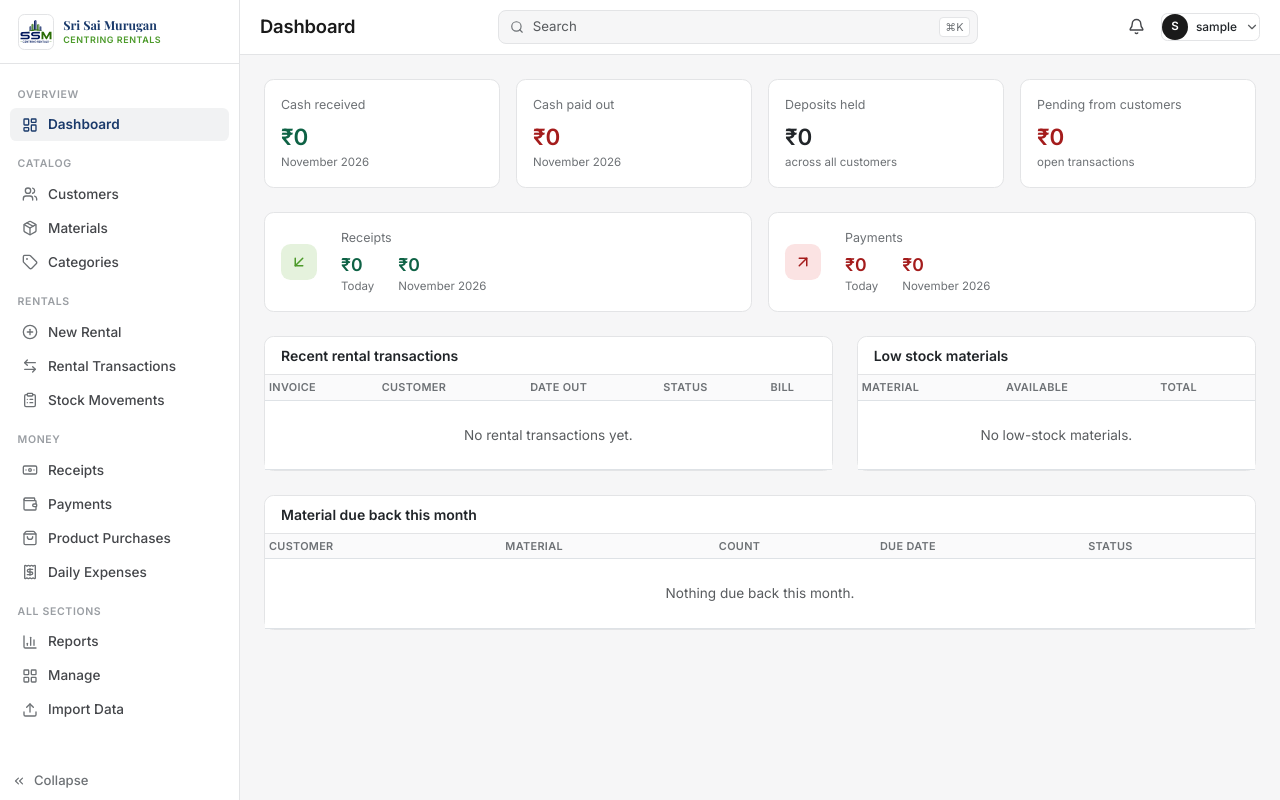
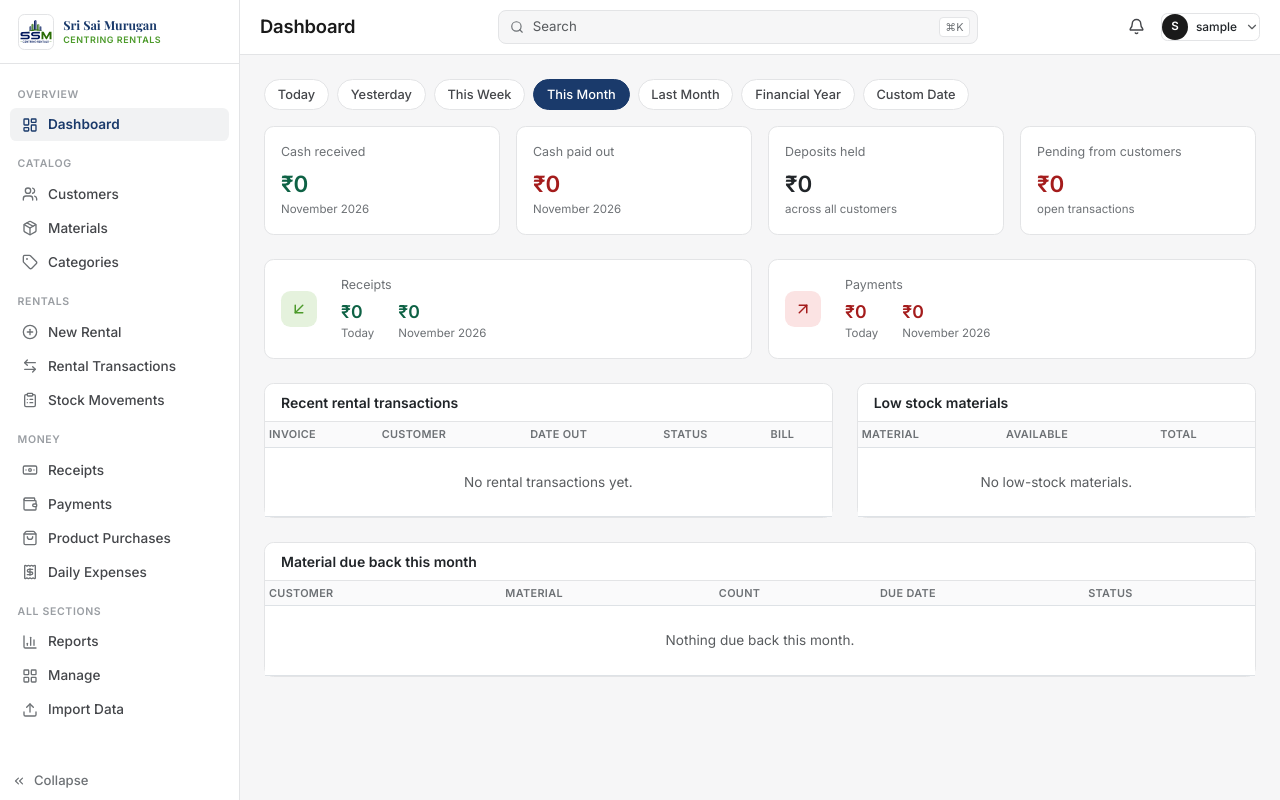
Before and after one commit to aravindarcbe/ssmcentringrentals-crm, a Django app: page / in a window 1280 px wide. Run offline with Django 5.2, Linux system fonts and the light colour scheme; the visitor is signed in with stand-in values (Sample User, id 1); data that the repository does not hold is empty.

Commit message:
Dashboard date-range filter, material-wise report, clearer Remove icon
From today's call feedback (SSM-1 transcript) and the reports/filters
wishlist screenshot:

- Dashboard now has a period filter — Today / Yesterday / This Week /
  This Month (default) / Last Month / Financial Year (Apr-Mar) / Custom
  Date — driving Cash received/paid and the Receipts/Payments cards.
  'Material due back this month' stays period-independent since it's a
  forward-looking list of obligations, not a historical figure.
- Reports page gets a new 'Material-wise rental report' (count rented +
  total amount per material, all-time), matching the explicit ask and
  the call's 'how much is there in Jockey this month' question.
- Real UX bug from the call: the line-item Remove checkbox on New
  Rental and New Purchase Bill was a bare, unlabeled checkbox ('I don't
  know the reason for this remove — should the icon come?'). Paired it
  with a trash icon and a tooltip on both forms.

Several other points raised in the call were already covered by earlier
work this session (purchase bill multi-item + PDF import, customer
fields, customer ID, invoice generation) — cross-checked against the
transcript, no changes needed there. A few raised items (Tamil-language
invoices, category-level default rate unit, a separate billing-address
field) were left open/deferred in the call itself, not built here.

Co-Authored-By: Claude Sonnet 5 <noreply@anthropic.com>
Claude-Session: https://claude.ai/code/session_01FrhKTpTkRuXGTXAry2N8aU

```diff
--- a/webapp/rentals/templates/base.html
+++ b/webapp/rentals/templates/base.html
@@ -187,6 +187,24 @@
         @media (max-width: 575.98px) {
             .topbar-search { display: none; }
         }
+
+        /* A bare DELETE checkbox on a formset row reads as unlabeled and unclear
+           (confirmed confusing in real use) — pair it with a trash icon + tooltip
+           so it's obvious what checking it does. */
+        .remove-line-toggle {
+            display: inline-flex; align-items: center; gap: 0.3rem; cursor: pointer;
+            color: #a41c1c; margin: 0;
+        }
+        .remove-line-toggle input { cursor: pointer; }
+        .remove-line-toggle svg { width: 15px; height: 15px; }
+
+        .pill-filter {
+            display: inline-block; padding: 0.3rem 0.8rem; border-radius: 1rem;
+            font-size: 0.8rem; font-weight: 500; color: #44464a;
+            background: #fff; border: 1px solid var(--border); text-decoration: none;
+        }
+        .pill-filter:hover { background: var(--sidebar-active-bg); color: var(--ink); }
+        .pill-filter.active { background: var(--brand-navy); border-color: var(--brand-navy); color: #fff; }
     </style>
 </head>
 <body>
--- a/webapp/rentals/templates/rentals/dashboard.html
+++ b/webapp/rentals/templates/rentals/dashboard.html
@@ -3,6 +3,26 @@
 {% block title %}Dashboard - {{ company_name }}{% endblock %}
 {% block page_title %}Dashboard{% endblock %}
 {% block content %}
+
+<div class="d-flex flex-wrap align-items-center gap-2 mb-3" id="period-filter">
+    {% for value, label in periods %}
+    <a href="?period={{ value }}" class="pill-filter {% if selected_period == value %}active{% endif %}">{{ label }}</a>
+    {% endfor %}
+</div>
+{% if selected_period == "custom" %}
+<form method="get" class="d-flex flex-wrap align-items-end gap-2 mb-4">
+    <input type="hidden" name="period" value="custom">
+    <div>
+        <label class="form-label small text-muted d-block mb-1">From</label>
+        <input type="date" name="from" value="{{ custom_from }}" class="form-control form-control-sm">
+    </div>
+    <div>
+        <label class="form-label small text-muted d-block mb-1">To</label>
+        <input type="date" name="to" value="{{ custom_to }}" class="form-control form-control-sm">
+    </div>
+    <button type="submit" class="btn btn-sm btn-primary">Apply</button>
+</form>
+{% endif %}
 
 <div class="row g-3 mb-4">
     <div class="col-6 col-lg-3">
--- a/webapp/rentals/templates/rentals/purchase_bill_form.html
+++ b/webapp/rentals/templates/rentals/purchase_bill_form.html
@@ -58,7 +58,11 @@
                         <td>{{ lf.count }}</td>
                         <td>{{ lf.rate }}</td>
                         <td>{{ lf.amount }}</td>
-                        <td class="text-center">{{ lf.DELETE }}</td>
+                        <td class="text-center">
+                            <label class="remove-line-toggle" title="Check to remove this line">
+                                {{ lf.DELETE }} <i data-lucide="trash-2"></i>
+                            </label>
+                        </td>
                     </tr>
                     {% endfor %}
                 </tbody>
--- a/webapp/rentals/templates/rentals/rental_form.html
+++ b/webapp/rentals/templates/rentals/rental_form.html
@@ -51,7 +51,11 @@
                         <td>{{ lf.days_estimated }}</td>
                         <td>{{ lf.rate }}</td>
                         <td>{{ lf.rate_unit }}</td>
-                        <td class="text-center">{{ lf.DELETE }}</td>
+                        <td class="text-center">
+                            <label class="remove-line-toggle" title="Check to remove this line">
+                                {{ lf.DELETE }} <i data-lucide="trash-2"></i>
+                            </label>
+                        </td>
                     </tr>
                     {% endfor %}
                 </tbody>
--- a/webapp/rentals/views.py
+++ b/webapp/rentals/views.py
@@ -1,5 +1,5 @@
 import re
-from datetime import date
+from datetime import date, datetime, timedelta
 from decimal import Decimal, InvalidOperation
 from functools import partial
 
@@ -54,16 +54,53 @@ from .models import (
 staff_member_required = partial(_staff_member_required, login_url="rentals:login")
 
 
+def _resolve_dashboard_period(request):
+    """Returns (label, date_from, date_to) for the dashboard's period filter.
+    'month' (the original fixed behavior) stays the default."""
+    today = date.today()
+    period = request.GET.get("period", "month")
+
+    if period == "today":
+        return "Today", today, today
+    if period == "yesterday":
+        y = today - timedelta(days=1)
+        return "Yesterday", y, y
+    if period == "week":
+        start = today - timedelta(days=today.weekday())  # Monday
+        return "This Week", start, today
+    if period == "last_month":
+        this_month_start = today.replace(day=1)
+        last_month_end = this_month_start - timedelta(days=1)
+        return last_month_end.strftime("%B %Y"), last_month_end.replace(day=1), last_month_end
+    if period == "fy":
+        fy_start_year = today.year if today.month >= 4 else today.year - 1
+        start = date(fy_start_year, 4, 1)
+        return f"FY {fy_start_year}-{str(fy_start_year + 1)[2:]}", start, today
+    if period == "custom":
+        try:
+            start = datetime.strptime(request.GET.get("from", ""), "%Y-%m-%d").date()
+        except ValueError:
+            start = today.replace(day=1)
+        try:
+            end = datetime.strptime(request.GET.get("to", ""), "%Y-%m-%d").date()
+        except ValueError:
+            end = today
+        return "Custom range", start, end
+
+    return today.strftime("%B %Y"), today.replace(day=1), today  # "month", the default
+
+
 @staff_member_required
 def dashboard(request):
     today = date.today()
-    month_start = today.replace(day=1)
+    period_label, period_start, period_end = _resolve_dashboard_period(request)
+    selected_period = request.GET.get("period", "month")
 
-    cash_in = Receipt.objects.filter(date__gte=month_start).aggregate(total=Sum("amount"))["total"] or 0
+    cash_in = Receipt.objects.filter(date__gte=period_start, date__lte=period_end).aggregate(total=Sum("amount"))["total"] or 0
 
-    payments_out = Payment.objects.filter(date__gte=month_start).aggregate(total=Sum("amount"))["total"] or 0
-    expenses_out = DailyExpense.objects.filter(date__gte=month_start).aggregate(total=Sum("amount"))["total"] or 0
-    purchases_out = ProductPurchase.objects.filter(date__gte=month_start).aggregate(total=Sum("amount"))["total"] or 0
+    payments_out = Payment.objects.filter(date__gte=period_start, date__lte=period_end).aggregate(total=Sum("amount"))["total"] or 0
+    expenses_out = DailyExpense.objects.filter(date__gte=period_start, date__lte=period_end).aggregate(total=Sum("amount"))["total"] or 0
+    purchases_out = ProductPurchase.objects.filter(date__gte=period_start, date__lte=period_end).aggregate(total=Sum("amount"))["total"] or 0
     cash_out = payments_out + expenses_out + purchases_out
 
     receipts_today = Receipt.objects.filter(date=today).aggregate(total=Sum("amount"))["total"] or 0
@@ -119,7 +156,19 @@ def dashboard(request):
         "today": today,
         "low_stock_materials": low_stock_materials,
         "recent_transactions": recent_transactions,
-        "month_label": month_start.strftime("%B %Y"),
+        "month_label": period_label,
+        "selected_period": selected_period,
+        "custom_from": request.GET.get("from", ""),
+        "custom_to": request.GET.get("to", ""),
+        "periods": [
+            ("today", "Today"),
+            ("yesterday", "Yesterday"),
+            ("week", "This Week"),
+            ("month", "This Month"),
+            ("last_month", "Last Month"),
+            ("fy", "Financial Year"),
+            ("custom", "Custom Date"),
+        ],
     }
     return render(request, "rentals/dashboard.html", context)
 
@@ -240,10 +289,24 @@ def reports_view(request):
 
     expense_breakdown = DailyExpense.objects.values("category").annotate(total=Sum("amount")).order_by("-total")
 
+    # Material-wise rental report (all-time) — line_amount is a computed property
+    # (depends on rate_unit), not a DB column, so this is built in Python like the
+    # other custom breakdowns above rather than a .annotate(Sum(...)).
+    material_totals = {}
+    for line in RentalLineItem.objects.select_related("material", "material__category"):
+        entry = material_totals.setdefault(line.material, {"count": 0, "amount": 0})
+        entry["count"] += line.count
+        entry["amount"] += line.line_amount
+    material_rows = sorted(
+        ({"material": m, "count": d["count"], "amount": d["amount"]} for m, d in material_totals.items()),
+        key=lambda r: r["amount"], reverse=True,
+    )
+
     context = {
         "pending_rows": pending_rows,
         "refund_rows": refund_rows,
         "deposit_rows": deposit_rows,
+        "material_rows": material_rows,
         "monthly_rows": monthly_rows,
         "expense_breakdown": expense_breakdown,
     }
```
Also changed, not shown: webapp/rentals/templates/rentals/reports.html (+21 -1 lines).
